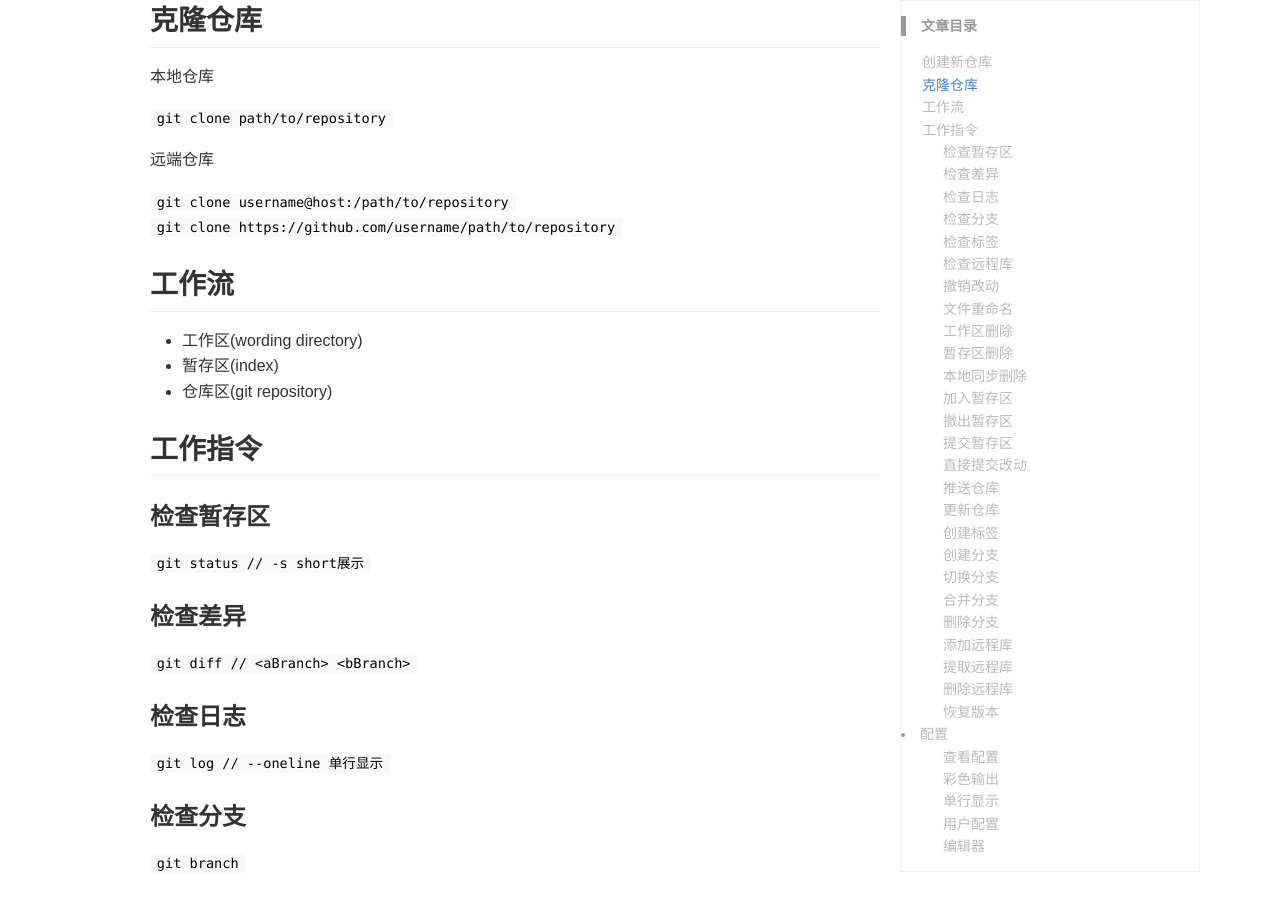
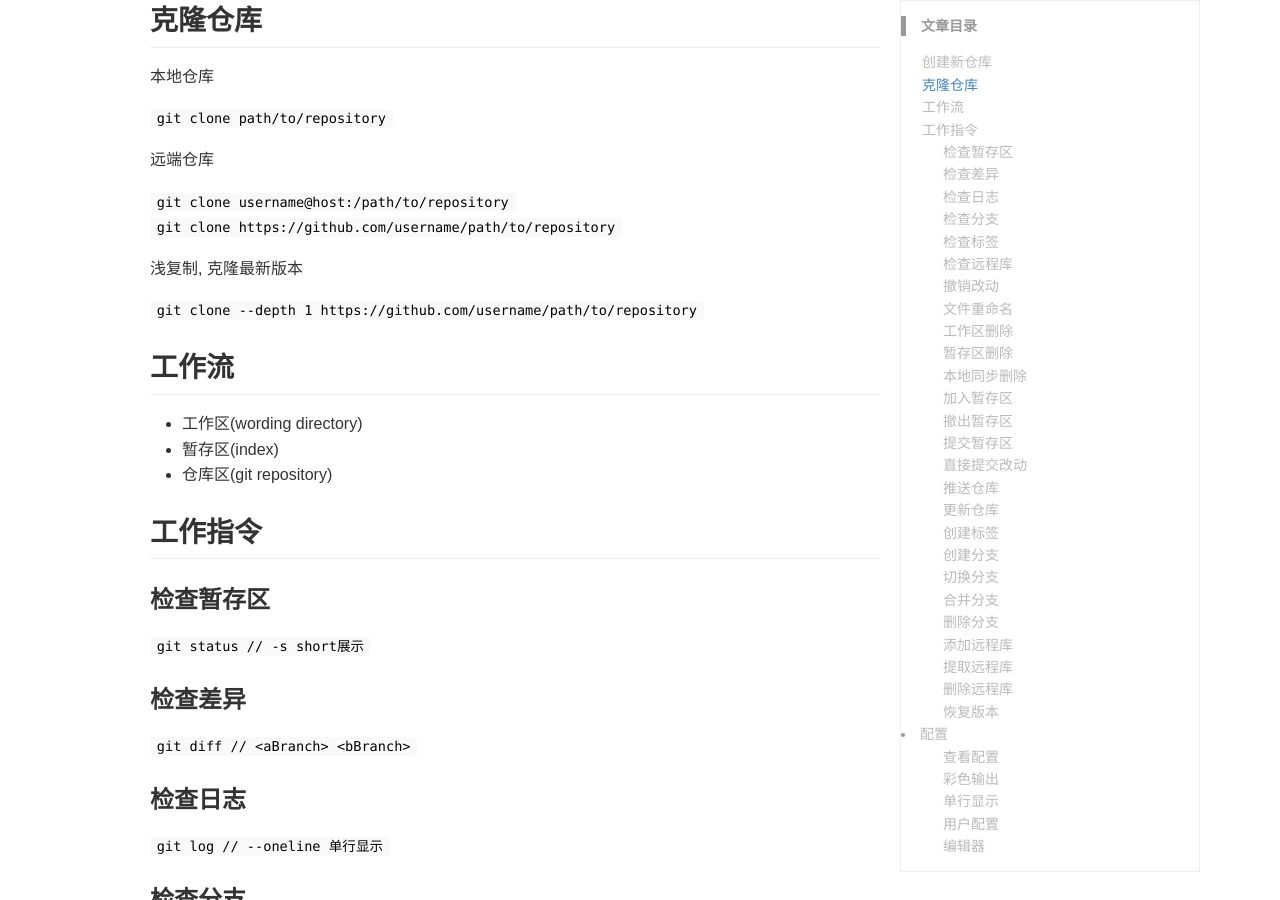
Before and after one commit to zoharyips/zoharyips.github.io, a Jekyll site: the page built from _wiki/git-usage.md, in a window 1280 px wide and 900 px high, scrolled down 357 px. Built offline with Jekyll 4.4.1, drawn with Linux system fonts in a browser that asks for light colours; comment, search, counter and statistics services are not loaded.

Commit message:
Update git-usage.md

```diff
--- a/_wiki/git-usage.md
+++ b/_wiki/git-usage.md
@@ -22,6 +22,10 @@ keywords: Git
 
 `git clone username@host:/path/to/repository`<br>
 `git clone https://github.com/username/path/to/repository`
+
+浅复制, 克隆最新版本
+
+`git clone --depth 1 https://github.com/username/path/to/repository`
 
 ## 工作流
 
```
